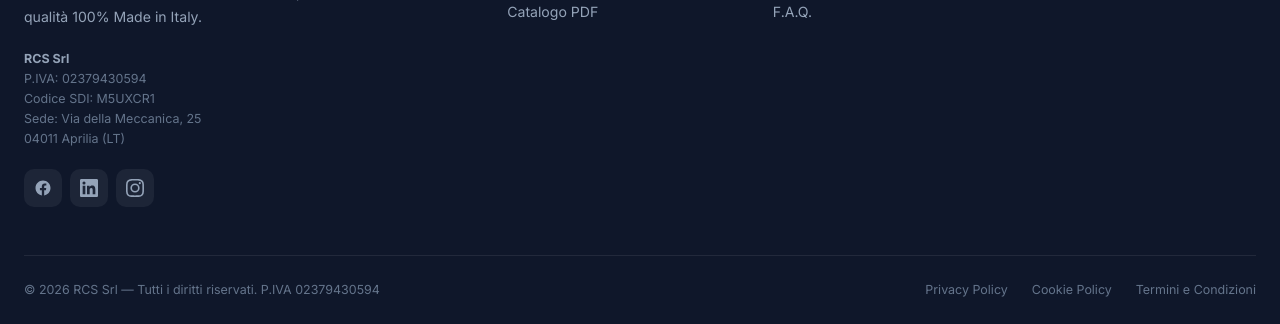
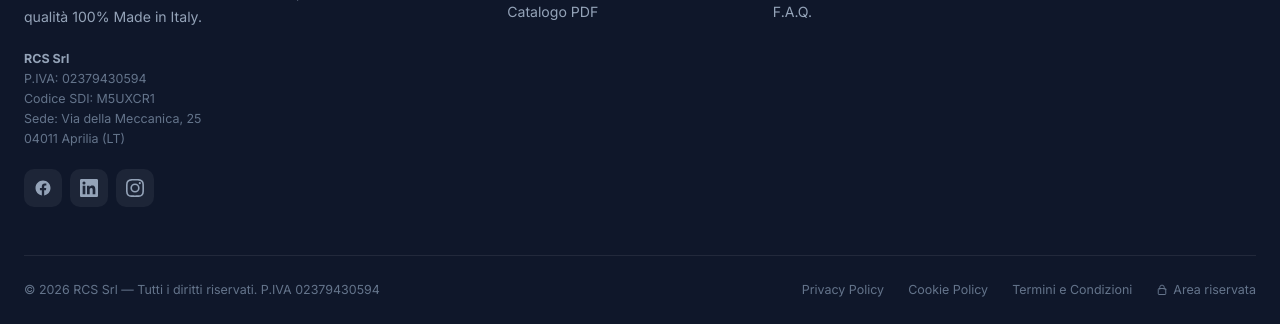
Before and after one commit to DavideCDC/rcs, a website: page rcs/brevetti.html in a window 1280 px wide. Shown: the part 3672-3996 px from the top of the page. Drawn offline with nearby package versions, Linux system fonts and the light colour scheme; no server answers.

Commit message:
feat: link Area riservata nel footer per accesso admin

```diff
--- a/rcs/brevetti.html
+++ b/rcs/brevetti.html
@@ -229,6 +229,12 @@
           <a href="#">Privacy Policy</a>
           <a href="#">Cookie Policy</a>
           <a href="#">Termini e Condizioni</a>
+          <a href="/admin/login.html" class="footer-admin-link" rel="nofollow">
+            <svg xmlns="http://www.w3.org/2000/svg" viewBox="0 0 24 24" fill="none" stroke="currentColor" stroke-width="2" aria-hidden="true">
+              <path stroke-linecap="round" stroke-linejoin="round" d="M16.5 10.5V6.75a4.5 4.5 0 1 0-9 0v3.75m12 0v9a1.5 1.5 0 0 1-1.5 1.5h-12a1.5 1.5 0 0 1-1.5-1.5v-9a1.5 1.5 0 0 1 1.5-1.5h12a1.5 1.5 0 0 1 1.5 1.5Z"/>
+            </svg>
+            Area riservata
+          </a>
         </div>
       </div>
     </div>
--- a/rcs/style.css
+++ b/rcs/style.css
@@ -1125,6 +1125,17 @@ button {
   color: var(--accent-blue-light);
 }
 
+.footer-bottom .footer-legal .footer-admin-link {
+  display: inline-flex;
+  align-items: center;
+  gap: 5px;
+}
+
+.footer-bottom .footer-legal .footer-admin-link svg {
+  width: 12px;
+  height: 12px;
+}
+
 /* ---------- CART SIDEBAR ---------- */
 .cart-overlay {
   position: fixed;
```
Also changed, not shown: rcs/index.html (+6 -0 lines).
